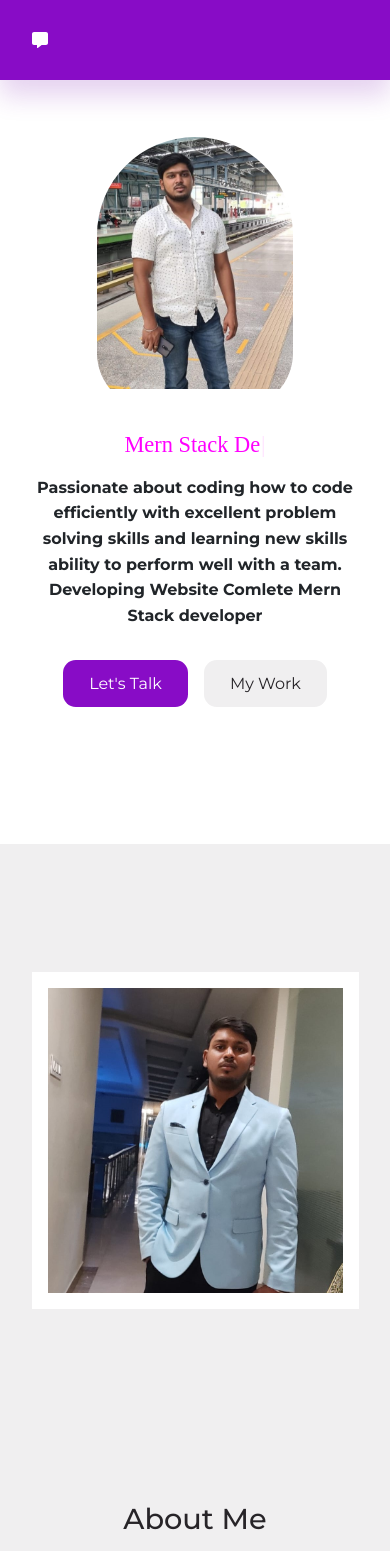
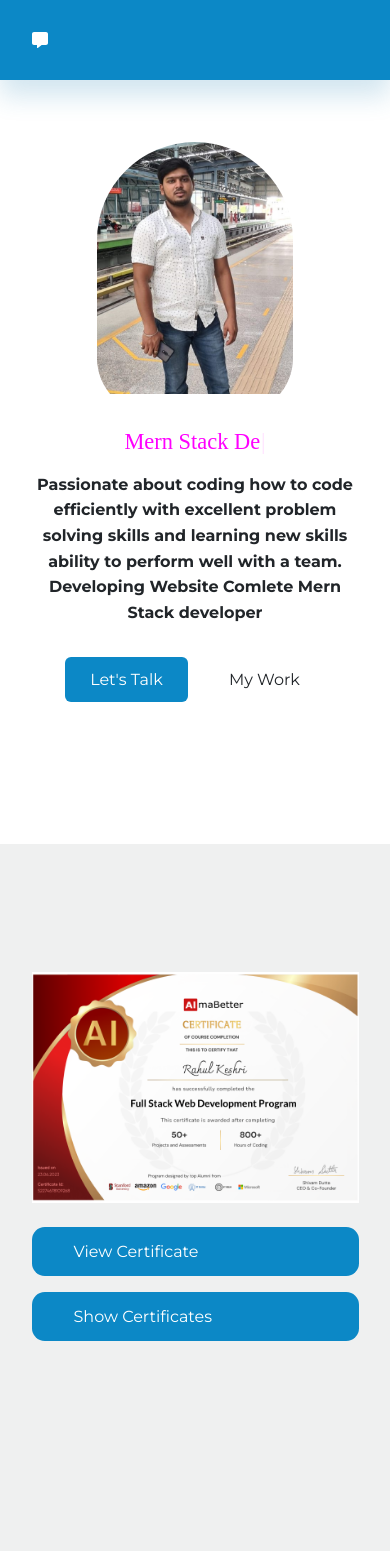
Before and after one commit to keshri522/Myportfolio, a React (Create React App) app: page / in a window 390 px wide. Shown: the top 1551 px of the page. Built offline with nearby package versions, Linux system fonts and the light colour scheme.

Commit message:
added certifactes or button some css style

```diff
--- a/src/index.css
+++ b/src/index.css
@@ -14,7 +14,7 @@
 }
 
 :root {
-  --primary-hue: 1000;
+  --primary-hue: 200;
   --black-lightness: 15%;
   --dark-lightness: 44%;
   --light-lightness: 94%;
@@ -126,6 +126,7 @@ img {
 a {
   text-decoration: none;
 }
+button::p
 
 /* GENERAL BUTTON STYLES */
 .btn {
@@ -173,6 +174,58 @@ a {
   padding: 0.5rem 1.2rem;
 }
 
+/* for the second buttons */
+.btns {
+  display: inline-block;
+  width: fit-content;
+  display: flex;
+  align-items: center;
+  gap: 1rem;
+  background: var(--color-light);
+  color: var(--color-black);
+  padding: 0.6rem 2.5rem;
+  border: 2px solid transparent;
+  border-radius: var(--border-radius-2);
+  cursor: pointer;
+}
+.btns.primary {
+  background: var(--color-primary);
+  /* text color always white that's why i didn't use a variable color */
+  color: white;
+  text-align: center;
+}
+
+.btns:hover {
+  background-color: transparent;
+  border-color: var(--color-light);
+  transform: translateY(-0.5rem);
+}
+
+.btns.white {
+  background: var(--color-white);
+}
+
+.btns.white:hover {
+  background: transparent;
+  border-color: var(--color-white);
+}
+
+.btns.primary {
+  background: var(--color-primary);
+  /* text color always white that's why i didn't use a variable color */
+  color: white;
+}
+
+.btns.primary:hover {
+  background: transparent;
+  border-color: var(--color-primary);
+  color: var(--color-primary);
+}
+
+.btns.sm {
+  padding: 0.5rem 1.2rem;
+}
+
 /* MEDIA QUERIES (tablets) */
 @media screen and (max-width: 1024px) {
   body {
@@ -217,6 +270,15 @@ a {
 
   .btn {
     padding: 0.6rem 1.5rem;
+    /* width: 100%; */
+  }
+  .btns {
+    /* padding: 0.6rem 1.5rem; */
+    width: 100%;
+    margin-top: 0.5rem;
+    margin-bottom: 0.5rem;
+    margin-left: auto;
+    margin-right: auto;
   }
 
   section > p {
--- a/src/sections/about/About.jsx
+++ b/src/sections/about/About.jsx
@@ -1,5 +1,6 @@
 import AboutImage from "../../assets/aboutpic.jpg";
-
+import Cerficates from "../../assets/certificate.png";
+import Cerficatepdf from "../../assets/pdf.pdf";
 import CV from "../../assets/MyResume.pdf";
 import { HiDownload } from "react-icons/hi";
 import data from "./data"; // this is the data importing
@@ -8,6 +9,7 @@ import "./about.css"; // this is style for this components only
 import AOS from "aos"; // this is the package which gives us some loading style
 import "aos/dist/aos.css"; // this is the css package which gives us more style
 import { useEffect } from "react";
+
 const About = () => {
   useEffect(() => {
     // we have use the style in this because once our page loads or mount then our useeffect will run
@@ -18,7 +20,33 @@ const About = () => {
       <div className="container about__container">
         <div className="about__left">
           <div className="about__portrait">
-            <img src={AboutImage} alt="About Image" />
+            <img src={Cerficates} alt="About Image" />
+            <div className="ok">
+              <button
+                onClick={() => {
+                  window.open(
+                    "https://certificates.almabetter.com/en/verify/52274678109268",
+                    "_blank"
+                  );
+                }}
+                download
+                className="btns primary"
+              >
+                View Certificate
+              </button>
+              <button
+                onClick={() => {
+                  window.open(
+                    "https://grow.almabetter.com/my-certificates",
+                    "_blank"
+                  );
+                }}
+                download
+                className="btns primary"
+              >
+                Show Certificates
+              </button>
+            </div>
           </div>
         </div>
         <div className="about__right">
--- a/src/sections/about/about.css
+++ b/src/sections/about/about.css
@@ -4,17 +4,21 @@
   gap: 12%;
 }
 
-.about__portrait {
+/* .about__portrait {
   height: fit-content;
   max-height: 40rem;
   border: 1rem solid var(--color-white);
   transition: var(--transition);
-}
+} */
 
 .about__portrait:hover {
   border-width: 0;
 }
-
+.ok {
+  display: flex;
+  justify-content: space-between;
+  margin-top: 1rem;
+}
 .about__cards {
   margin: 3rem 0 1.5rem;
   display: grid;
@@ -57,7 +61,7 @@
 }
 
 /* MEDIA QUERIES (tablets) */
-@media screen and (max-width: 1024px) {
+@media screen and (max-width: 2000px) {
   .about__left {
     /* display: none; */
   }
@@ -81,4 +85,8 @@
   .about__right .btn {
     margin-top: 2rem;
   }
+  .ok {
+    flex-direction: column;
+    width: 100%;
+  }
 }
--- a/src/sections/footer/Footer.jsx
+++ b/src/sections/footer/Footer.jsx
@@ -27,7 +27,9 @@ const Footer = () => {
         </div>
       </div>
       <div className="footer__copyright">
-        <small>CREATED BY RAHUL KESHRI &copy; All Rights Reserved</small>
+        <small>
+          Made with <span style={{ color: "red" }}>❤</span> by Rahul keshri
+        </small>
       </div>
     </footer>
   );
--- a/src/sections/header/Header.jsx
+++ b/src/sections/header/Header.jsx
@@ -1,4 +1,5 @@
 import HeaderImage from "../../assets/header.jpg";
+
 import Typewriter from "typewriter-effect";
 import data from "./data";
 import { useEffect } from "react";
--- a/src/sections/header/header.css
+++ b/src/sections/header/header.css
@@ -19,7 +19,8 @@ header {
   height: 22rem;
   border-radius: 7rem 7rem 4rem 4rem;
   overflow: hidden;
-  margin-bottom: 1.5rem;
+
+  margin-bottom: 1rem;
 }
 
 .header__container p {
```
Also changed, not shown: src/App.jsx (+0 -35 lines), src/assets/certificate.png (added), 1 other file (tests, documents, lock files or other folders).
